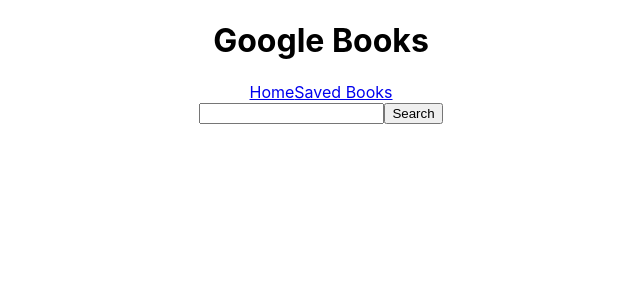
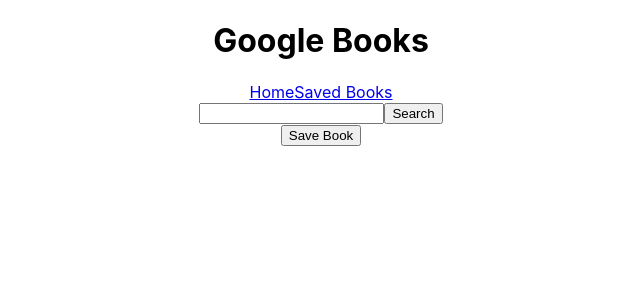
Before and after one commit to SarahJoline/google-books, a React (Create React App) app in the folder client/: page / in a window 1280 px wide. Shown: the top 300 px of the page, without its empty margins (319-959 px from the left). Built offline with nearby package versions, Linux system fonts and the light colour scheme.

Commit message:
added some psuedo coding

```diff
--- a/client/src/components/BookCards/BookCards.js
+++ b/client/src/components/BookCards/BookCards.js
@@ -1,7 +1,41 @@
 import React from "react";
+import axios from "axios";
 
-function BookCards() {
-  return <div></div>;
+function BookCards(props) {
+  function saveBook(event, item) {
+    axios
+      .post("/save", {
+        id: item.id,
+        title: item.title,
+        authors: item.authors,
+        description: item.description,
+        link: item.link
+      })
+      .catch(err => {
+        if (err) {
+          console.log(err);
+        }
+      });
+  }
+
+  const books = props.book;
+
+  console.log("bookCards: " + books);
+
+  //use .map here to render each book as well as a button to POST the book to
+  //our saved books
+  // let bookArray = books.map((item, index) => {
+  return (
+    <div>
+      {/* <h3>{book.title}</h3>
+        <p>{book.description}</p>
+        <a href={book.link}>Click here for more info</a>*/}
+      <button className="save-button" onClick={saveBook}>
+        Save Book
+      </button>
+    </div>
+  );
+  // });
 }
 
 export default BookCards;
--- a/client/src/components/Form/Form.js
+++ b/client/src/components/Form/Form.js
@@ -1,5 +1,6 @@
 import React, { useState } from "react";
 import axios from "axios";
+import BookCards from "../BookCards/BookCards";
 
 function Form() {
   const [value, modifier] = useState({ value: " " });
@@ -29,9 +30,8 @@
         }
         booksModifier({ books: bookResults });
 
-        console.log(bookResults);
+        console.log("Form.js : " + bookResults);
       });
-    // booksModifier: response.data.items
   }
   return (
     <div>
@@ -47,7 +47,9 @@
           Search
         </button>
       </div>
-      <div className="book-display"></div>
+      <div>
+        <BookCards bData={book} />
+      </div>
     </div>
   );
 }
--- a/client/src/components/Saved/Saved.js
+++ b/client/src/components/Saved/Saved.js
@@ -5,6 +5,7 @@
     <div className="container">
       <div className="card">
         <div classname="savedBooks">
+          {/* render all saved books here */}
           <h1>Saved Books</h1>
         </div>
       </div>
```
